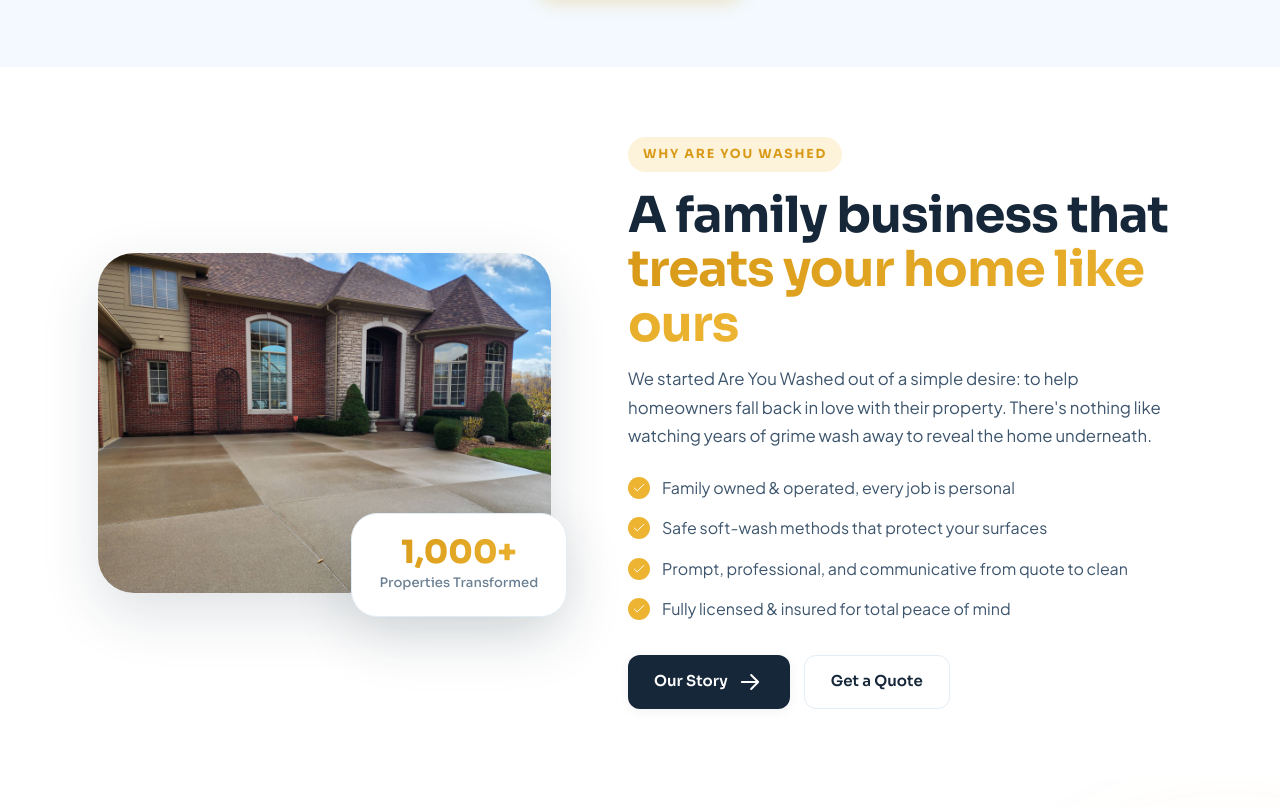
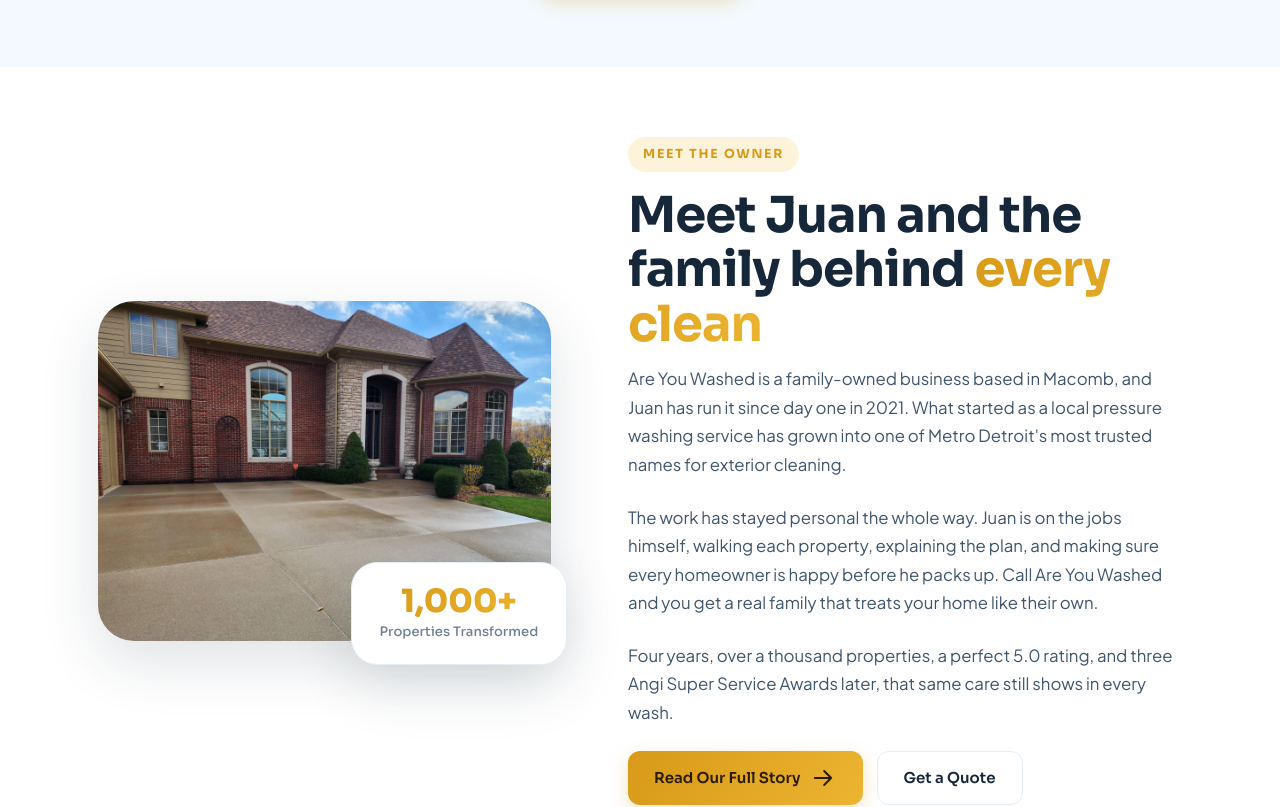
Before and after one commit to notAntonioWilson/are_you_washed, a Next.js app: page / in a window 1280 px wide. Shown: the part 3180-3987 px from the top of the page. Built offline with nearby package versions, Linux system fonts and the light colour scheme.

Commit message:
Rework Why-us into founder-focused 'Meet the Owner' teaser (3 fact-based paragraphs, About CTA); mark founder-photo placeholder; keep reviews section

```diff
--- a/app/page.tsx
+++ b/app/page.tsx
@@ -36,31 +36,32 @@
       <section className="section whyus">
         <div className="container whyus-grid">
           <div className="whyus-media reveal">
-            <Image src="/images/driveway-house.jpg" alt="Freshly cleaned brick home and driveway" width={640} height={760} className="whyus-img" />
+            {/* Founder photo placeholder: swap src with Juan's photo when ready */}
+            <Image src="/images/driveway-house.jpg" alt="Are You Washed family business work" width={640} height={760} className="whyus-img" />
             <div className="whyus-float">
               <div className="whyus-float-num">{site.propertiesServed}</div>
               <div className="whyus-float-label">Properties Transformed</div>
             </div>
           </div>
           <div className="whyus-content reveal d1">
-            <span className="eyebrow">Why Are You Washed</span>
-            <h2 className="section-title">A family business that <span className="accent">treats your home like ours</span></h2>
+            <span className="eyebrow">Meet the Owner</span>
+            <h2 className="section-title">Meet Juan and the family behind <span className="accent">every clean</span></h2>
             <p className="whyus-text">
-              We started Are You Washed out of a simple desire: to help homeowners fall back in love with their property.
-              There&apos;s nothing like watching years of grime wash away to reveal the home underneath.
+              Are You Washed is a family-owned business based in Macomb, and Juan has run it since day one in 2021.
+              What started as a local pressure washing service has grown into one of Metro Detroit&apos;s most trusted
+              names for exterior cleaning.
             </p>
-            <ul className="whyus-list">
-              {[
-                "Family owned & operated, every job is personal",
-                "Safe soft-wash methods that protect your surfaces",
-                "Prompt, professional, and communicative from quote to clean",
-                "Fully licensed & insured for total peace of mind",
-              ].map((t) => (
-                <li key={t}><Icons.check className="whyus-check" /> {t}</li>
-              ))}
-            </ul>
+            <p className="whyus-text">
+              The work has stayed personal the whole way. Juan is on the jobs himself, walking each property,
+              explaining the plan, and making sure every homeowner is happy before he packs up. Call Are You Washed
+              and you get a real family that treats your home like their own.
+            </p>
+            <p className="whyus-text">
+              Four years, over a thousand properties, a perfect 5.0 rating, and three Angi Super Service Awards later,
+              that same care still shows in every wash.
+            </p>
             <div className="whyus-actions">
-              <Link href="/about" className="btn btn-dark btn-lg">Our Story <Icons.arrow /></Link>
+              <Link href="/about" className="btn btn-primary btn-lg">Read Our Full Story <Icons.arrow /></Link>
               <Link href="/contact" className="btn btn-ghost btn-lg">Get a Quote</Link>
             </div>
           </div>
```
